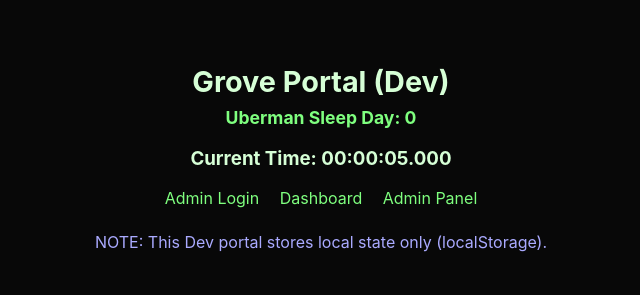
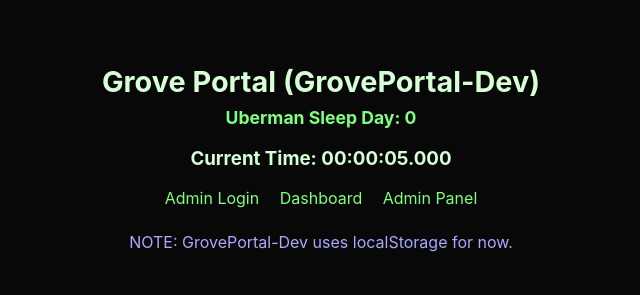
Before and after one commit to grovesigilofficial/GrovePortal-Dev, a plain HTML site: page index.html in a window 1280 px wide. Shown: the whole page, without its empty margins (319-959 px from the left). Drawn offline with Linux system fonts and the light colour scheme.

Commit message:
Update index.html

```diff
--- a/index.html
+++ b/index.html
@@ -2,13 +2,13 @@
 <html lang="en">
 <head>
 <meta charset="utf-8">
-<title>Grove Portal — Dev</title>
+<title>Grove Portal — GrovePortal-Dev</title>
 <link rel="stylesheet" href="style.css">
 <script type="module" src="src/assets/js/counter.js" defer></script>
 </head>
 <body>
 <main class="container">
-  <h1>Grove Portal (Dev)</h1>
+  <h1>Grove Portal (GrovePortal-Dev)</h1>
   <h2>Uberman Sleep Day: <span id="counter-display">0</span></h2>
   <h3>Current Time: <span id="live-timer">00:00:00.000</span></h3>
 
@@ -19,7 +19,7 @@
   </nav>
 
   <p style="margin-top:24px; color:#aaf;">
-    NOTE: This Dev portal stores local state only (localStorage).
+    NOTE: GrovePortal-Dev uses localStorage for now.
   </p>
 </main>
 </body>
```
